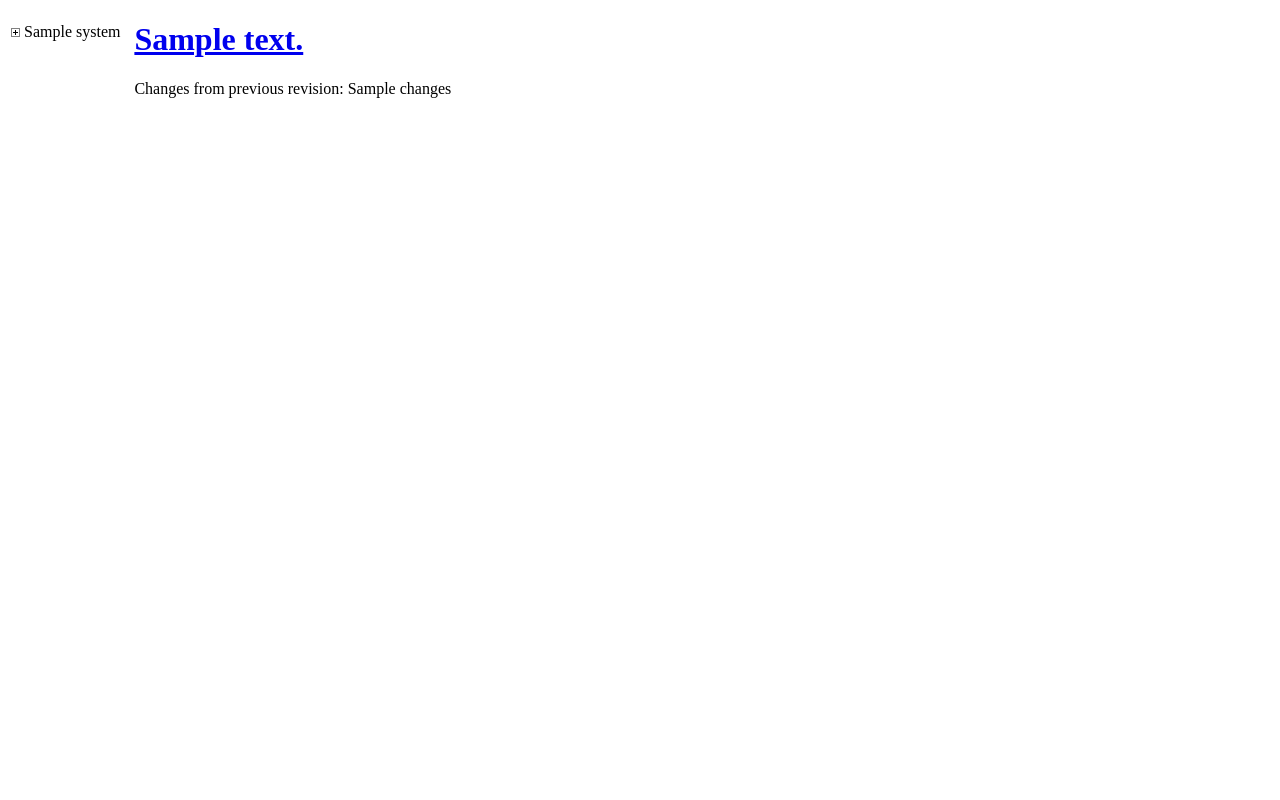
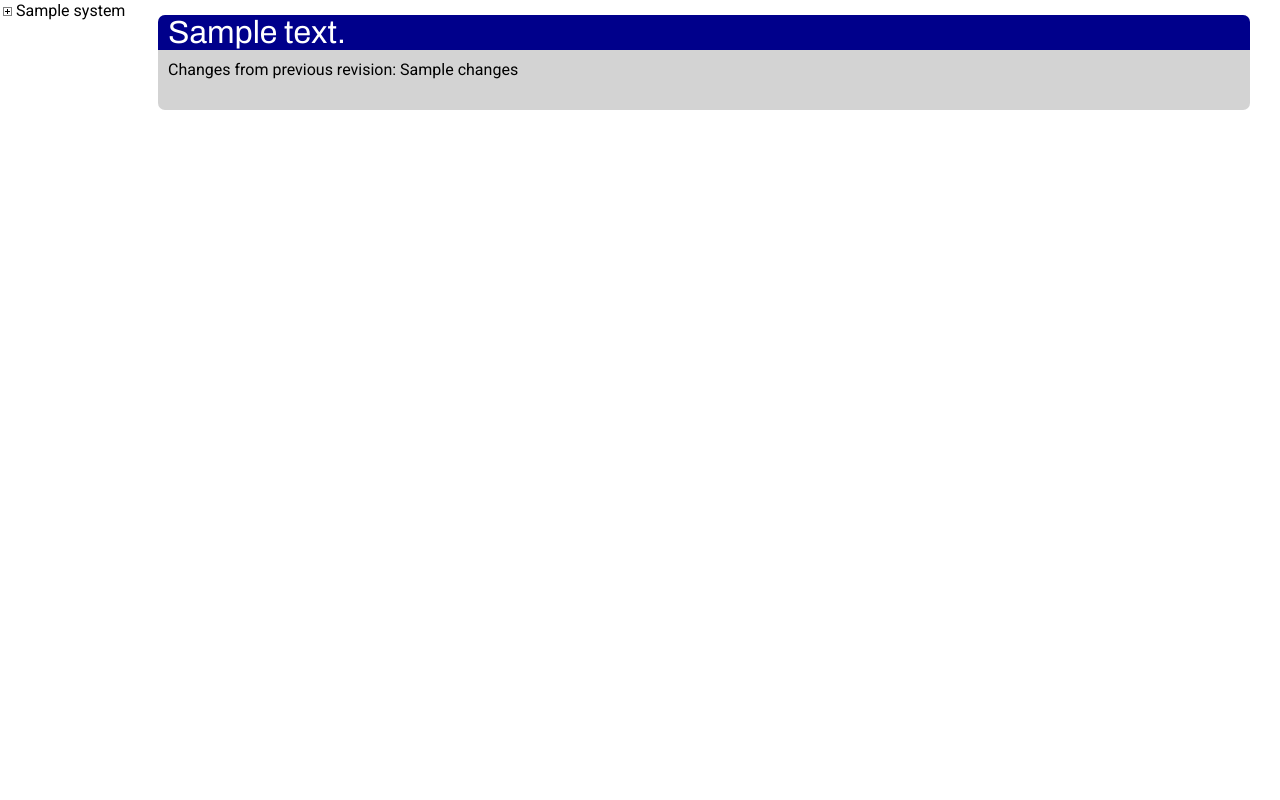
Before and after one commit to Tauwasser/dbproj, a Django app: template dbproj/pcbs/templates/pcbs/details.html in a window 1280 px wide. Run offline with Django 3.2, Linux system fonts and the light colour scheme; the template is opened without the code that fills it: most values are stand-ins (such as "Sample title", 1, 10 or a date in 2020); parts of the project's set-up code (start-up, migrations or seed data) failed here and were passed over.

Commit message:
PCBs: Views: spruce up with a little bit of CSS
Signed-off-by: Tauwasser <tauwasser@gmail.com>

```diff
--- a/dbproj/pcbs/static/pcbs/details.css
+++ b/dbproj/pcbs/static/pcbs/details.css
@@ -123,3 +123,40 @@
         }
     }
 }
+
+body
+{
+    font-family: "Roboto", sans-serif;
+    font-size: 16px;
+}
+
+.pcb-revision
+{
+    background-color: lightgray;
+    border-radius: 7px;
+    margin: 15px 30px;
+}
+
+.pcb-revision-details
+{
+    min-height: 40px;
+    padding: 10px;
+}
+
+.pcb-revision-name
+{
+    font-family: "Archivo", sans-serif;
+    font-size: 32px;
+    color: white;
+    background-color: darkblue;
+    border-radius: 7px 7px 0px 0px;
+    padding-left: 10px;
+    padding-right: 10px;
+}
+
+.pcb-revision-name a
+{
+    color: inherit;
+    font-size: inherit;
+    text-decoration: none;
+}
--- a/dbproj/pcbs/templates/pcbs/details.html
+++ b/dbproj/pcbs/templates/pcbs/details.html
@@ -2,21 +2,26 @@
 <!DOCTYPE HTML PUBLIC "-//W3C//DTD HTML 4.01//EN" "http://www.w3.org/TR/html4/strict.dtd">
 <html lang="en">
 <head>
+	<link href="https://fonts.googleapis.com/css?family=Archivo|Roboto" rel="stylesheet">
 	<link rel="stylesheet" type="text/css" href="{% static 'pcbs/details.css' %}" />
 	<meta http-equiv="Content-Type" content="text/html;charset=UTF-8">
 	<title>Document</title>
 </head>
 <body>
-<div style="width: 10%; height: 100%; position: fixed;">{% include 'pcbs/sidebar.html' %}</div>
-<div style="width: 90%; margin-left: 10%;">
+<div class="sidebar" style="width: 10%; height: 100%; top: 0; left: 0; position: fixed;">{% include 'pcbs/sidebar.html' %}</div>
+<div class="details" style="width: 90%; margin-left: 10%; top: 0; right: 0; position: fixed;">
 {% for pcb_revision in pcb.pcbrevision_set.all %}
-	<div>
-		<a id="#{{ pcb_revision }}" href="#{{ pcb_revision }}">
-		<h1>{{ pcb_revision }}</h1>
-		</a>
+	<div class="pcb-revision">
+		<div class="pcb-revision-name">
+			<a id="#{{ pcb_revision }}" href="#{{ pcb_revision }}">
+				{{ pcb_revision }}
+			</a>
+		</div>
+		<div class="pcb-revision-details">
 			{% if pcb_revision.changes %}
-			Changes from previous revision: {{ pcb_revision.changes }}
-		{% endif %}
+				Changes from previous revision: {{ pcb_revision.changes }}
+			{% endif %}
+		</div>
 	</div>
 {% endfor %}
 </div>
--- a/dbproj/pcbs/templates/pcbs/index.html
+++ b/dbproj/pcbs/templates/pcbs/index.html
@@ -2,11 +2,12 @@
 <!DOCTYPE HTML PUBLIC "-//W3C//DTD HTML 4.01//EN" "http://www.w3.org/TR/html4/strict.dtd">
 <html lang="en">
 <head>
+	<link href="https://fonts.googleapis.com/css?family=Archivo|Roboto" rel="stylesheet">
 	<link rel="stylesheet" type="text/css" href="{% static 'pcbs/details.css' %}" />
 	<meta http-equiv="Content-Type" content="text/html;charset=UTF-8">
 	<title>Document</title>
 </head>
 <body>
-<div style="width: 10%; height: 100%; position: fixed;">{% include 'pcbs/sidebar.html' %}</div>
+<div style="width: 10%; height: 100%; top: 0; left: 0; position: fixed;">{% include 'pcbs/sidebar.html' %}</div>
 </body>
 </html>
```
